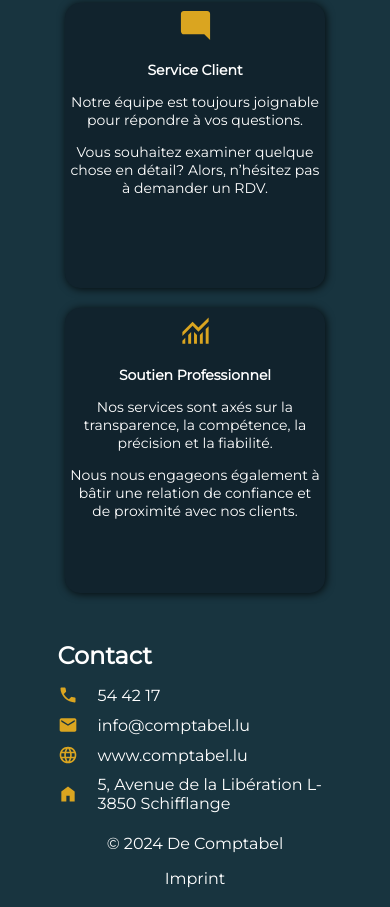
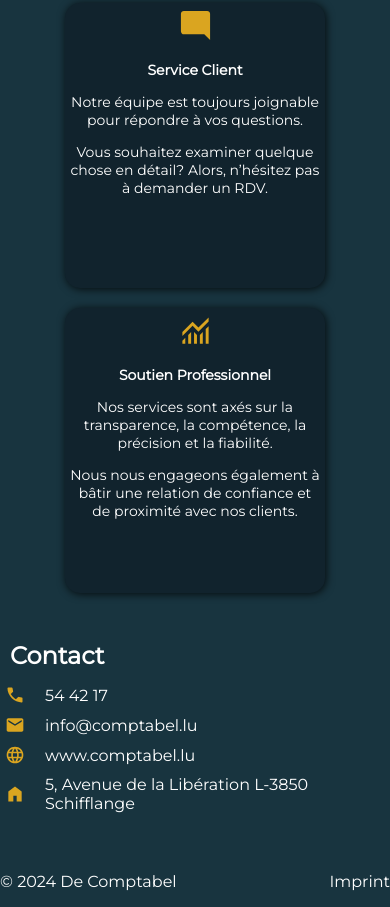
Before and after one commit to DeComptabel/decomptabel.github.io, a plain HTML site: page index.html in a window 390 px wide. Shown: the part 1064-1971 px from the top of the page. Drawn offline with Linux system fonts and the light colour scheme.

Commit message:
minor alignment update

```diff
--- a/index.html
+++ b/index.html
@@ -67,7 +67,7 @@
                     <p><a href="https://www.google.com/maps/search/?api=1&query=5%2C%20Avenue%20de%20la%20Lib%C3%A9ration%20L-3850%20Schifflange" target="_blank" rel="noopener noreferrer" class="contact-address">5, Avenue de la Libération L-3850 Schifflange</a></p>
                 </div>
             </div>
-        </main>
+        </main><br><br>
         <footer>
             <p class="footer-para">&copy; 2024 De Comptabel</p>
             <a href="imprint.html" class="white-href">Imprint</a>
--- a/styles/styles.css
+++ b/styles/styles.css
@@ -13,9 +13,11 @@ body {
 }
 
 .contact-section {
+    width: 100vw;
+    max-width: 600px;
     display: flex;
     flex-direction: column;
-    align-items: center;
+    align-items: start;
     justify-content: center;
     margin: auto;
 }
@@ -57,7 +59,7 @@ body {
     text-align: start;
     word-wrap: break-word;
     gap: 20px;
-    width: 275px;
+    width: 400px;
 }
 
 .contact-element-icon {
@@ -159,6 +161,16 @@ footer {
         padding-top: 10px;
     }
 
+    .contact-element {
+        padding: 5px;
+        display: flex;
+        align-items: center;
+        text-align: start;
+        word-wrap: break-word;
+        gap: 20px;
+        width: 95vw;
+    }
+
     .description-section {
         width: 100vw;
         max-width: 95%;
@@ -190,9 +202,7 @@ footer {
 
     footer {
         display: flex;
-        flex-direction: column;
-        width: 100vw;
-        max-width: 600px;
+        width: 100%;
         align-items: center;
         justify-content: space-between;
         margin: auto;
```
